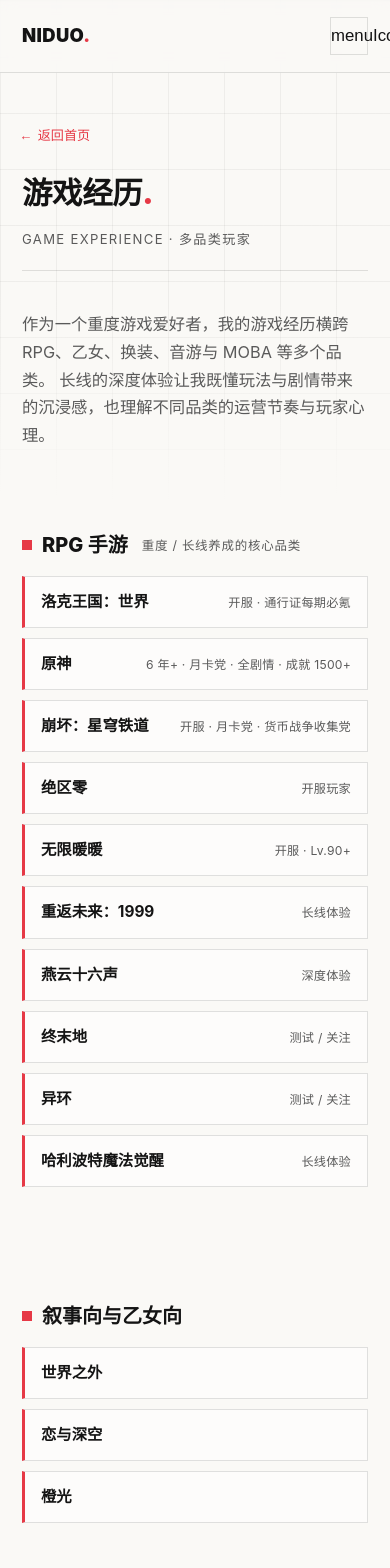
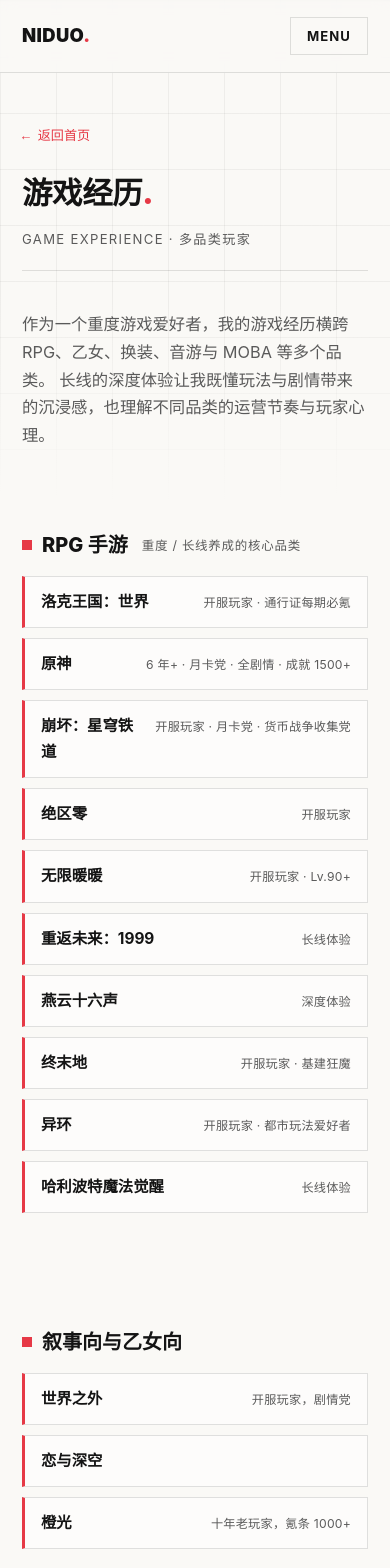
Before and after one commit to carolinewang0321-stack/projects-ver.1.3, a React (Vite) app: page /game-experience in a window 390 px wide. Shown: the top 1568 px of the page. Built offline with nearby package versions, Linux system fonts and the light colour scheme; a web font is replaced by a local one.

Commit message:
feat: 手机端菜单改文字、更新游戏经历文案与游戏数据描述
Coze-Commit-Type: user
Coze-User-ID: 4386409214906788
Coze-Conversation-ID: 13002131

```diff
--- a/src/components/Navbar.tsx
+++ b/src/components/Navbar.tsx
@@ -75,8 +75,8 @@ export default function Navbar() {
             </button>
           </nav>
           <div className="nav-actions" style={{ display: "flex", alignItems: "center", gap: 8 }}>
-            <button className="icon-btn menu-btn" onClick={() => setOpen(true)} title="菜单" aria-label="打开菜单">
-              menuIcon()
+            <button className="menu-btn" onClick={() => setOpen(true)} title="菜单" aria-label="打开菜单">
+              menu
             </button>
           </div>
         </div>
@@ -112,13 +112,6 @@ function sunIcon() {
     </svg>
   );
 }
-function menuIcon() {
-  return (
-    <svg width="22" height="22" viewBox="0 0 24 24" fill="none" stroke="currentColor" strokeWidth="2">
-      <path d="M3 6h18M3 12h18M3 18h18" />
-    </svg>
-  );
-}
 function closeIcon() {
   return (
     <svg width="24" height="24" viewBox="0 0 24 24" fill="none" stroke="currentColor" strokeWidth="2">
--- a/src/data.ts
+++ b/src/data.ts
@@ -113,30 +113,30 @@ export const GAME_EXPERIENCE = [
     cat: "RPG 手游",
     note: "重度 / 长线养成的核心品类",
     games: [
-      { name: "洛克王国：世界", tag: "开服 · 通行证每期必氪" },
+      { name: "洛克王国：世界", tag: "开服玩家 · 通行证每期必氪" },
       { name: "原神", tag: "6 年+ · 月卡党 · 全剧情 · 成就 1500+" },
-      { name: "崩坏：星穹铁道", tag: "开服 · 月卡党 · 货币战争收集党" },
+      { name: "崩坏：星穹铁道", tag: "开服玩家 · 月卡党 · 货币战争收集党" },
       { name: "绝区零", tag: "开服玩家" },
-      { name: "无限暖暖", tag: "开服 · Lv.90+" },
+      { name: "无限暖暖", tag: "开服玩家 · Lv.90+" },
       { name: "重返未来：1999", tag: "长线体验" },
       { name: "燕云十六声", tag: "深度体验" },
-      { name: "终末地", tag: "测试 / 关注" },
-      { name: "异环", tag: "测试 / 关注" },
+      { name: "终末地", tag: "开服玩家 · 基建狂魔" },
+      { name: "异环", tag: "开服玩家 · 都市玩法爱好者" },
       { name: "哈利波特魔法觉醒", tag: "长线体验" },
     ],
   },
   {
     cat: "叙事向与乙女向",
     games: [
-      { name: "世界之外", tag: "" },
+      { name: "世界之外", tag: "开服玩家，剧情党" },
       { name: "恋与深空", tag: "" },
-      { name: "橙光", tag: "" },
+      { name: "橙光", tag: "十年老玩家，氪条 1000+" },
     ],
   },
   {
     cat: "换装向",
     games: [
-      { name: "暖暖系列", tag: "系列资深玩家" },
+      { name: "暖暖系列", tag: "系列玩家" },
       { name: "以闪亮之名", tag: "" },
     ],
   },
@@ -162,7 +162,7 @@ export const PORTFOLIO = [
   {
     num: "01",
     title: "游戏经历",
-    desc: "多品类资深玩家，横跨 RPG、乙女、换装、音游与 MOBA 的核心体验与偏好。",
+    desc: "多品类玩家，RPG 重度爱好者，核心体验并偏好乙女、换装、音游与 MOBA 等游戏。",
     tags: ["游戏", "玩家", "多品类"],
     route: "/game-experience",
   },
--- a/src/index.css
+++ b/src/index.css
@@ -96,7 +96,14 @@ a { color: inherit; }
 }
 .icon-btn:hover { border-color: var(--red); }
 .nav-actions { display: flex; align-items: center; gap: 8px; }
-.menu-btn { display: none; }
+.menu-btn {
+  display: none; background: none; border: 1px solid var(--line); color: var(--ink);
+  font-family: "Inter", -apple-system, "PingFang SC", "Microsoft YaHei", sans-serif;
+  font-weight: 700; font-size: 0.82rem; letter-spacing: 0.08em; text-transform: uppercase;
+  height: 38px; padding: 0 16px; cursor: pointer; text-decoration: none;
+  transition: border-color 0.2s, background-color 0.2s;
+}
+.menu-btn:hover { border-color: var(--red); background: color-mix(in srgb, var(--red) 8%, transparent); }
 
 /* 全屏移动菜单 */
 .mobile-menu {
@@ -408,7 +415,7 @@ a { color: inherit; }
 /* ============================ 响应式 ============================ */
 @media (max-width: 900px){
   .nav-links { display: none; }
-  .menu-btn { display: grid; }
+  .menu-btn { display: inline-flex; align-items: center; justify-content: center; }
 }
 @media (max-width: 640px){
   .hero { min-height: auto; padding-top: 120px; }
```
Also changed, not shown: assets/image_20260916134312327.png (added).
